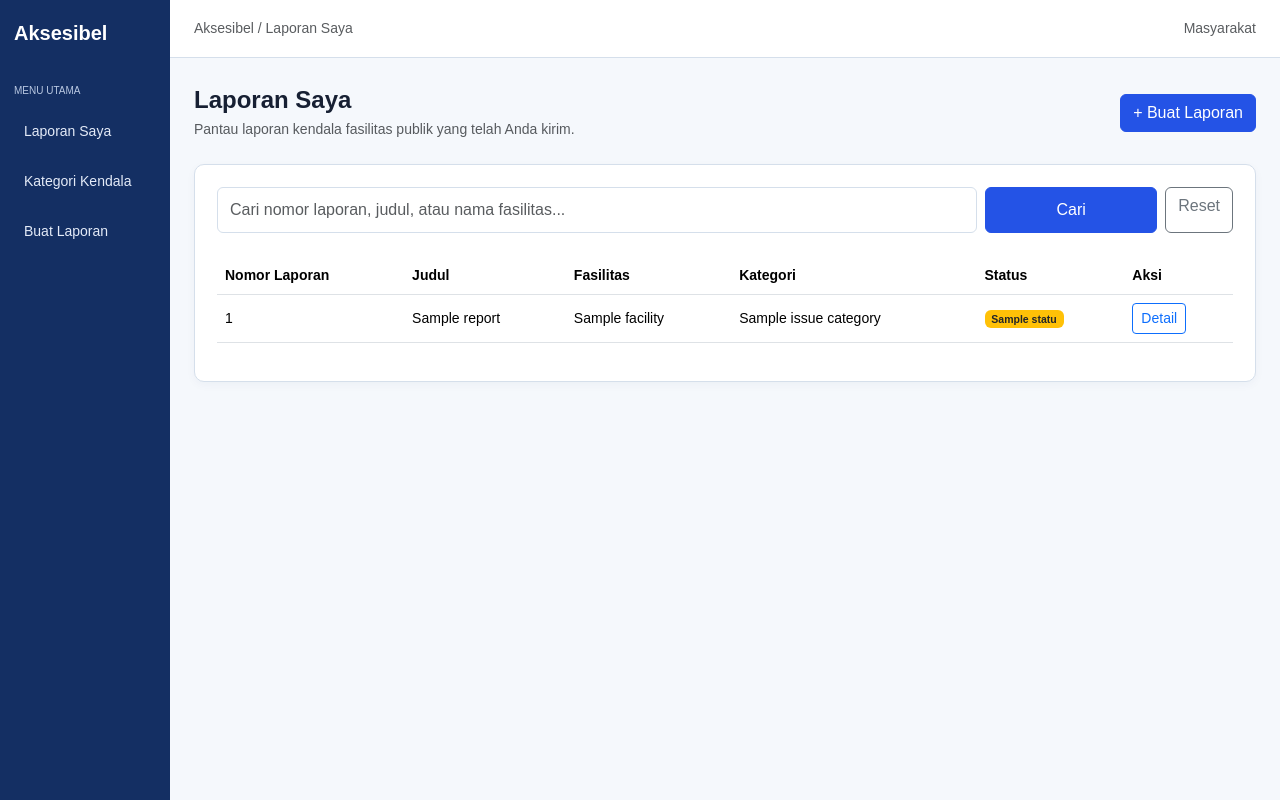
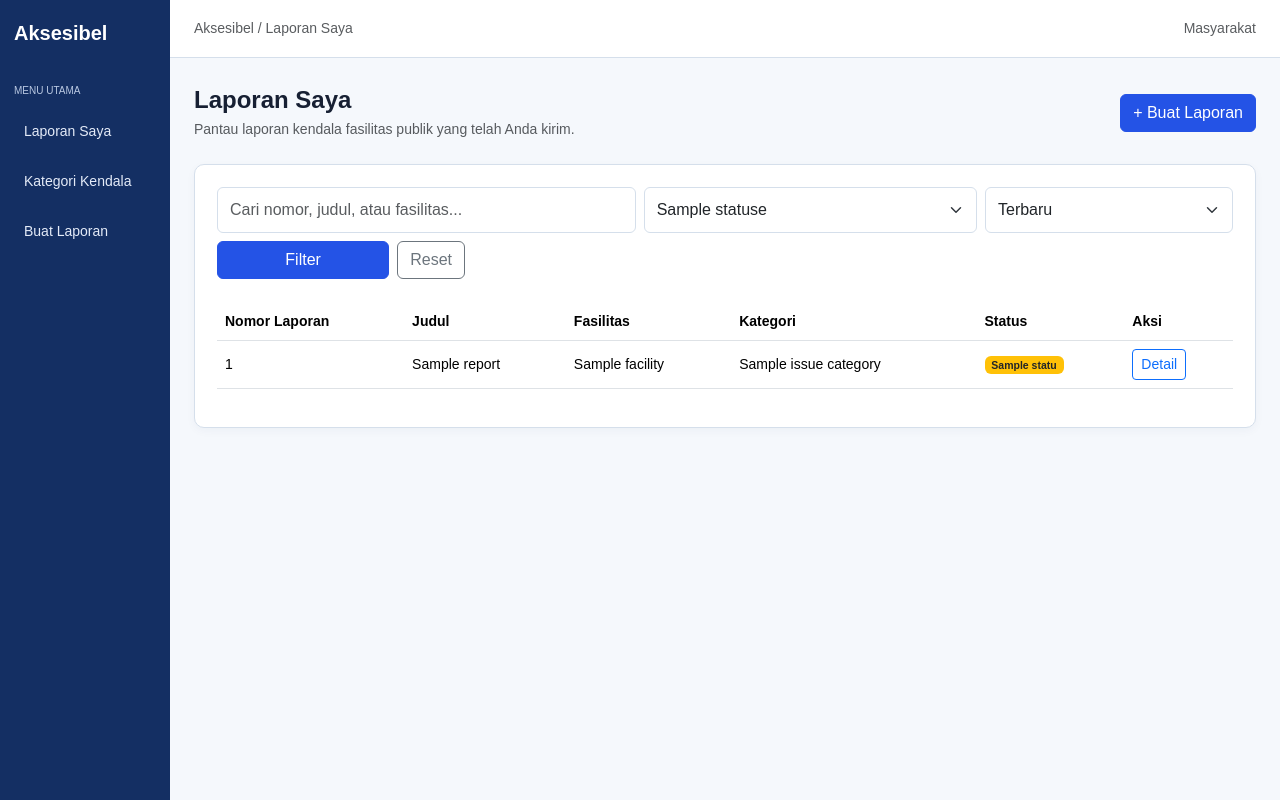
Before and after one commit to aksesibel/aksesibel, a Laravel app: template resources/views/reports/index.blade.php in a window 1280 px wide. Run offline with Laravel 12, Linux system fonts and the light colour scheme; the template is opened without the code that fills it: most values are stand-ins (such as "Sample title", 1, 10 or a date in 2020).

Commit message:
menambahkan pengurutan laporan berdasarkan tanggal terbaru dan terlama

```diff
--- a/resources/views/reports/index.blade.php
+++ b/resources/views/reports/index.blade.php
@@ -29,22 +29,47 @@
 <div class="content-card">
     <form action="{{ route('reports.index') }}" method="GET" class="mb-4">
         <div class="row g-2">
-            <div class="col-md-9">
+            <div class="col-md-5">
                 <input
                     type="text"
                     name="search"
                     class="form-control"
-                    placeholder="Cari nomor laporan, judul, atau nama fasilitas..."
+                    placeholder="Cari nomor, judul, atau fasilitas..."
                     value="{{ $search }}"
                 >
             </div>
 
+            <div class="col-md-4">
+                <select name="status_id" class="form-select">
+                    <option value="">Semua Status</option>
+
+                    @foreach($statuses as $status)
+                        <option value="{{ $status->status_id }}"
+                            {{ (string) $statusId === (string) $status->status_id ? 'selected' : '' }}>
+                            {{ $status->status_name }}
+                        </option>
+                    @endforeach
+                </select>
+            </div>
+
+            <div class="col-md-3">
+                <select name="sort" class="form-select">
+                    <option value="latest" {{ $sort === 'latest' ? 'selected' : '' }}>
+                        Terbaru
+                    </option>
+
+                    <option value="oldest" {{ $sort === 'oldest' ? 'selected' : '' }}>
+                        Terlama
+                    </option>
+                </select>
+            </div>
+
             <div class="col-md-3 d-flex gap-2">
                 <button type="submit" class="btn btn-primary flex-fill">
-                    Cari
+                    Filter
                 </button>
 
-                @if($search !== '')
+                @if($search !== '' || ($statusId !== null && $statusId !== ''))
                     <a href="{{ route('reports.index') }}"
                     class="btn btn-outline-secondary">
                         Reset
@@ -55,11 +80,10 @@
     </form>
     @if($reports->isEmpty())
         <div class="text-center py-5">
-            @if($search !== '')
+            @if($search !== '' || ($statusId !== null && $statusId !== ''))
                 <h5 class="fw-semibold">Laporan Tidak Ditemukan</h5>
                 <p class="text-muted">
-                    Tidak ada laporan yang sesuai dengan kata kunci
-                    "{{ $search }}".
+                    Tidak ada laporan yang sesuai dengan pencarian atau status yang dipilih.
                 </p>
 
                 <a href="{{ route('reports.index') }}"
```
Also changed, not shown: app/Http/Controllers/ReportController.php (+24 -3 lines).
